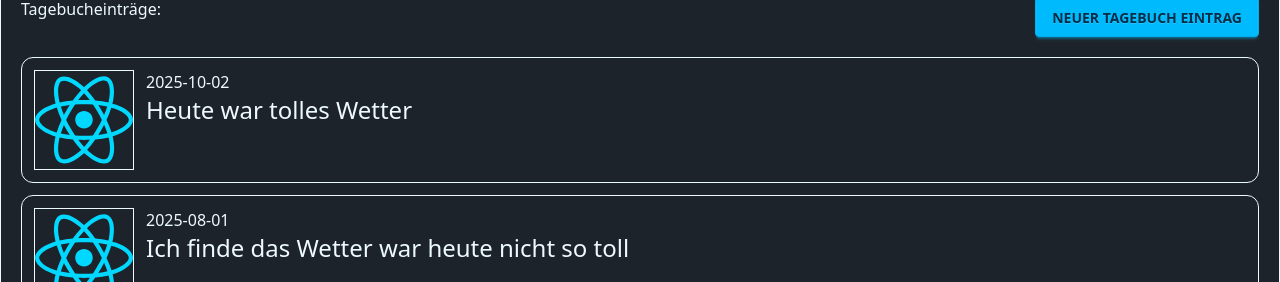
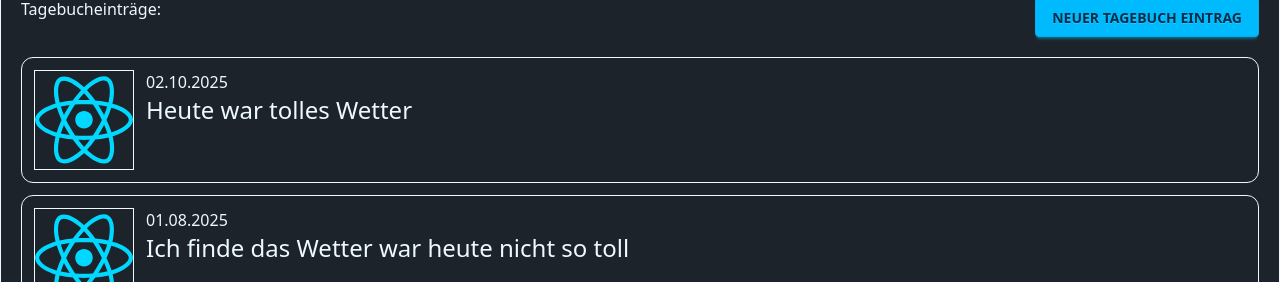
Before and after one commit to kaktusgarten/react-personal-diary-app, a React (Vite) app: page / in a window 1280 px wide. Shown: the part 158-440 px from the top of the page. Built offline with nearby package versions, Linux system fonts and the light colour scheme.

Commit message:
Datumskorrektur

```diff
--- a/src/components/DiaryEntryComponent.jsx
+++ b/src/components/DiaryEntryComponent.jsx
@@ -23,14 +23,17 @@ export default function DiaryEntryComponent() {
   return (
     <>
       <div>
-        {localStorageData.map((article, index) => (
+        {localStorageData.map((article, index) => {
+          // Datum formatieren: "YYYY-MM-DD" → "DD.MM.YYYY"
+          const [year, month, day] = article.datum.split("-");
+          const formattedDate = `${day}.${month}.${year}`;
+
+          return (
             <article
               key={index}
               data-id={index}
               className="border p-3 flex gap-3 rounded-xl cursor-pointer mb-3"
-            onClick={(e) => {
-              showInfo(e);
-            }}
+              onClick={showInfo}
             >
               <div>
                 <img
@@ -40,14 +43,15 @@ export default function DiaryEntryComponent() {
                   }}
                   alt="IMG"
                   className="w-[100px] h-[100px] border"
-              ></img>
+                />
               </div>
               <div>
-              <p>{article.datum}</p>
+                <p>{formattedDate}</p>
                 <h2 className="text-2xl pb-2">{article.title}</h2>
               </div>
             </article>
-        ))}
+          );
+        })}
       </div>
       <div>
         <button
--- a/src/components/FullInfoModal.jsx
+++ b/src/components/FullInfoModal.jsx
@@ -5,10 +5,15 @@ export default function FullInfoModal({ id }) {
   const { articleId, localStorageData } = use(FullPageContext);
   const currentArticle = localStorageData[Number(articleId)];
 
+  // Datum formatieren: "YYYY-MM-DD" → "DD.MM.YYYY", nur wenn currentArticle existiert
+  let formattedDate = "";
+  if (currentArticle?.datum) {
+    const [year, month, day] = currentArticle.datum.split("-");
+    formattedDate = `${day}.${month}.${year}`;
+  }
+
   return (
     <>
-      {/* You can open the modal using document.getElementById(fullInfoModal').showModal() method */}
-
       <dialog id="fullInfoModal" className="modal">
         <div className="modal-box w-11/12 max-w-5xl">
           <h3 className="font-bold text-lg mb-5">
@@ -30,7 +35,7 @@ export default function FullInfoModal({ id }) {
               ></img>
               <div className="sm:w-2/3">
                 {/* Datum */}
-                <p className="mb-2">Datum: {currentArticle?.datum}</p>
+                <p className="mb-2">Datum: {formattedDate}</p>
                 {/* Titel */}
                 <h2 className="text-2xl mb-3">{currentArticle?.title}</h2>
                 {/* Text */}
```
Lines whose indentation alone changed are shown as unchanged.
